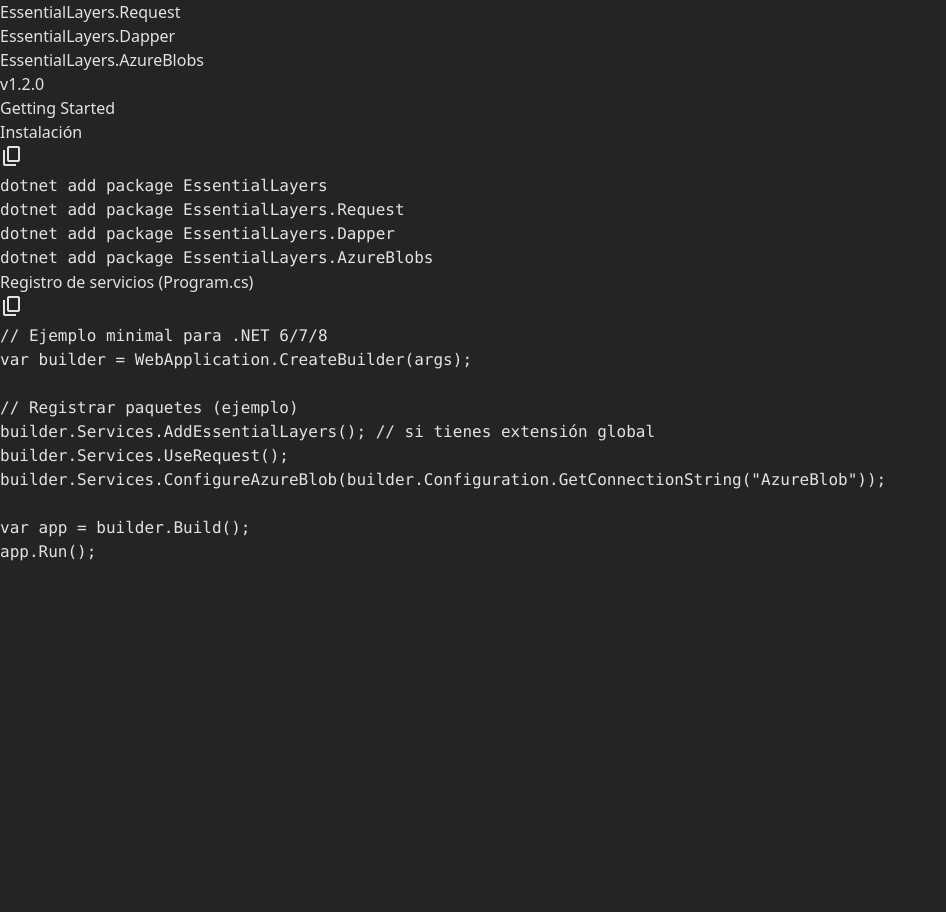
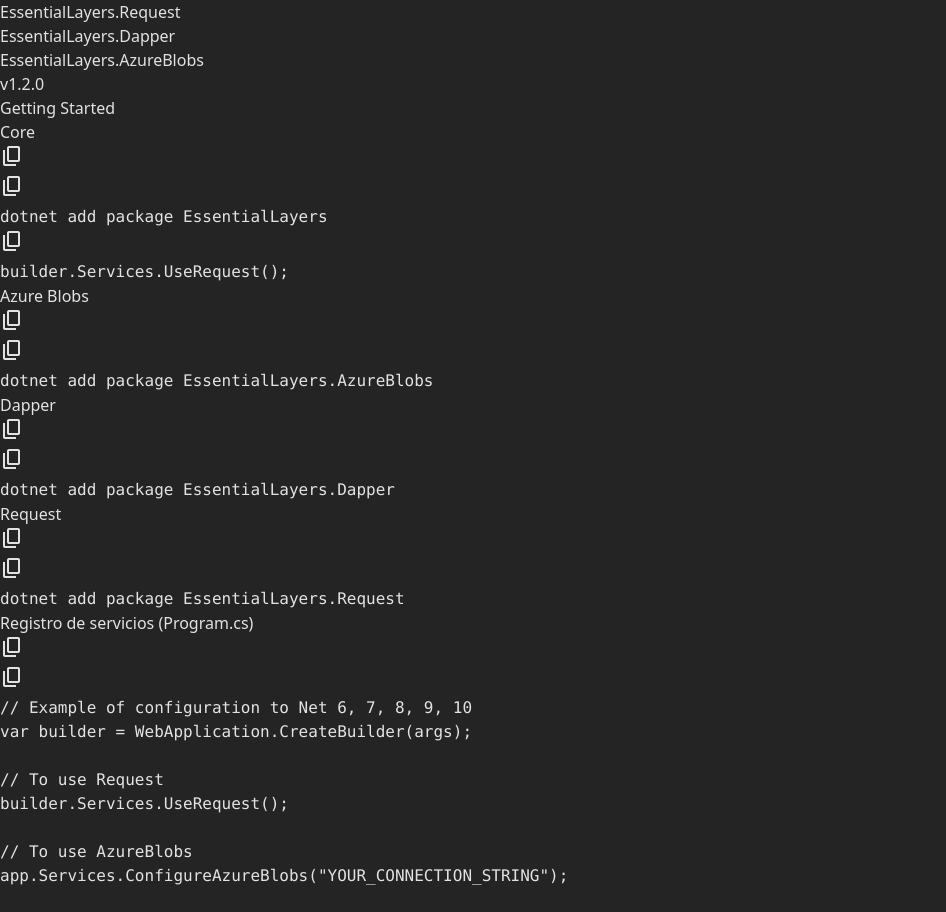
Before and after one commit to msotodev/essential-layers, a React (Vite) app: page /docs/getting-started in a window 1280 px wide. Shown: the part 1200-2112 px from the top of the page, without its empty margins (0-946 px from the left). Before the commit the page ends 1764 px from the top, so only its background shows below. Built offline with nearby package versions, Linux system fonts and the light colour scheme; the HTML template or start-up script is replaced by a standard one; a web font is replaced by a local one.

Commit message:
Asbtraction and new component creation + fixes

```diff
--- /dev/null
+++ b/src/components/Code.tsx
@@ -0,0 +1,33 @@
+import toast from "react-hot-toast";
+import { useClipboard } from "../hooks/useClipboard";
+import Button from "./buttons/Button";
+
+export default function Code(
+    { code, showCopy = true }: CodeProps
+) {
+    const { copied, copy } = useClipboard();
+
+    const handleCopy = async () => {
+        await copy(code);
+
+        toast.success(`Copied successfully!`);
+    }
+
+    return (
+        <pre className="bg-sky-50 dark:bg-gray-900 text-gray-900 dark:text-gray-100 border-[4px] border-sky-100 dark:border-gray-900 rounded overflow-x-auto">
+            <div className="relative">
+                <div className="absolute top-0 right-0">
+                    {showCopy && copied ? <Button iconName="library_add_check" /> : <Button iconName="content_copy" onClick={handleCopy} />}
+                </div>
+                <div className="p-4">
+                    {code}
+                </div>
+            </div>
+        </pre>
+    );
+}
+
+export interface CodeProps {
+    code: string;
+    showCopy?: boolean;
+}
--- a/src/components/CodeExample.tsx
+++ b/src/components/CodeExample.tsx
@@ -1,6 +1,7 @@
 import toast from "react-hot-toast";
 import { useClipboard } from "../hooks/useClipboard";
 import Button from "./buttons/Button";
+import Code from "./Code";
 
 export interface CodeExpampleProps {
     title: string;
@@ -27,9 +28,7 @@
                     copied ? <Button iconName="library_add_check" /> : <Button iconName="content_copy" onClick={handleCopy} />
                 }
             </div>
-            <pre className="bg-sky-50 dark:bg-gray-900 text-gray-900 dark:text-gray-100 p-4 border-[4px] border-sky-100 dark:border-gray-900 rounded overflow-x-auto">
-                {code}
-            </pre>
+            <Code code={code} />
         </section>
     );
 }
--- a/src/components/Layout.tsx
+++ b/src/components/Layout.tsx
@@ -8,7 +8,7 @@
 
 export default function Layout({ children }: LayoutProps) {
     return (
-        <div className="min-h-screen flex flex-col bg-gray-50 dark:bg-gray-800">
+        <div className="flex flex-col bg-gray-50 dark:bg-gray-800 min-h-[800px] overflow-y-auto">
             <Navbar />
             <div className="flex flex-1">
                 <aside className="w-72 hidden md:block bg-white dark:bg-gray-800 border-r dark:border-gray-900">
--- /dev/null
+++ b/src/components/Typo.tsx
@@ -0,0 +1,18 @@
+export function Typo(
+    { children, type }: TypoProps
+) {
+    if (type == "paragraph") return (
+        <p>{children}</p>
+    );
+
+    return (
+        <h2 className={`${type == "title" ? "text-3xl" : "text-2xl"} font-semibold`}>{children}</h2>
+    );
+}
+
+export interface TypoProps {
+    children: React.ReactElement | string;
+    type: TypoType;
+}
+
+export type TypoType = "title" | "subtitle" | "paragraph";
--- a/src/components/buttons/Button.tsx
+++ b/src/components/buttons/Button.tsx
@@ -69,10 +69,10 @@
 
 export function ColorClass(colorType: ColorType) {
     switch (colorType) {
-        case "light": return `hover:bg-gray-900 hover:text-white`;
+        case "light": return `hover:bg-gray-100 dark:hover:bg-gray-900`;
         case "primary": return `bg-gray-900 text-white hover:bg-gray-800`;
         case "primary-outline": return `bg-transparent text-gray-900 border border-gray-900 hover:bg-blue-100`;
-        default: return `hover:bg-gray-900 hover:text-white`;
+        default: return `hover:bg-gray-100 dark:hover:bg-gray-900`;
     }
 }
 
--- a/src/pages/Home.tsx
+++ b/src/pages/Home.tsx
@@ -47,7 +47,7 @@
 ) {
     return (
         <div className={`flex ${iconName && "gap-2"} dark:bg-gray-900 bg-blue-100 border-[1px] border-blue-200 dark:border-gray-900 p-4 rounded shadow hover:shadow-md`}>
-                <Icon iconName={iconName} className="text-gray-50/50" />
+            <Icon iconName={iconName} className="dark:text-gray-50/50" />
             <Link to="/docs/essential-layers-azure-blobs">
                 <h3 className="font-semibold">{titile}</h3>
                 <p className="text-sm mt-2">{description}</p>
--- a/src/pages/docs/EssentialLayersAzureBlobs.tsx
+++ b/src/pages/docs/EssentialLayersAzureBlobs.tsx
@@ -1,16 +1,28 @@
+import Code from "../../components/Code";
 import CodeExpample from "../../components/CodeExample";
+import { Typo } from "../../components/Typo";
+import { AZURE_BLOBS_DEFINITIONS, AZURE_BLOBS_UPLOAD } from "../../utils/constant";
 
 export default function EssentialLayersAzureBlobs() {
     return (
         <div className="space-y-6 dark:text-white text-gray-700">
-            <h2 className="text-3xl font-semibold">EssentialLayers.AzureBlobs</h2>
+            <Typo type="title">EssentialLayers.AzureBlobs</Typo>
 
-            <p>Wrapper sobre Azure.Storage.Blobs para subir/descargar/listar blobs fácilmente.</p>
+            <Typo type="paragraph">
+                <p>
+                    This interface defines a service for performing common operations on <strong>Azure Blob Storage</strong>, such as uploading, downloading, deleting, and listing blob items.
+                    All responses are wrapped in ResultHelper&lt;T&gt; to provide consistent error and success handling.
+                </p>
+            </Typo>
 
-            <CodeExpample title="Ejemplos"
-                code={`await _blobService.UploadAsync("container", "file.png", stream);
-var files = await _blobService.ListAsync("container");
-var stream = await _blobService.DownloadAsync("container", "file.png");`} />
+            <Typo children="Definitions" type="subtitle" />
+
+            <Code code={AZURE_BLOBS_DEFINITIONS} />
+
+            <Typo children="Examples" type="subtitle" />
+
+            <CodeExpample title="Upload"
+                code={AZURE_BLOBS_UPLOAD} />
         </div>
     );
 }
--- a/src/pages/docs/EssentialLayersCore.tsx
+++ b/src/pages/docs/EssentialLayersCore.tsx
@@ -1,9 +1,10 @@
 import CodeExpample from "../../components/CodeExample";
+import { Typo } from "../../components/Typo";
 
 export default function EssentialLayersCore() {
     return (
         <div className="space-y-6 dark:text-white text-gray-700">
-            <h2 className="text-3xl font-semibold">EssentialLayers (Core)</h2>
+            <Typo children="EssentialLayers (Core)" type="title" />
 
             <p>
                 Paquete base con helpers, extensiones y el patrón `Result` para
--- a/src/pages/docs/EssentialLayersDapper.tsx
+++ b/src/pages/docs/EssentialLayersDapper.tsx
@@ -1,9 +1,10 @@
 import CodeExpample from "../../components/CodeExample";
+import { Typo } from "../../components/Typo";
 
 export default function EssentialLayersDapper() {
     return (
         <div className="space-y-6 dark:text-white text-gray-700">
-            <h2 className="text-3xl font-semibold">EssentialLayers.Dapper</h2>
+            <Typo children="EssentialLayers.Dapper" type="title" />
 
             <p>
                 Wrapper que une Dapper + Microsoft.Data.SqlClient para ejecutar stored
--- a/src/pages/docs/EssentialLayersRequest.tsx
+++ b/src/pages/docs/EssentialLayersRequest.tsx
@@ -1,9 +1,10 @@
 import CodeExpample from "../../components/CodeExample";
+import { Typo } from "../../components/Typo";
 
 export default function EssentialLayersRequest() {
     return (
         <div className="space-y-6 dark:text-white text-gray-700">
-            <h2 className="text-3xl font-semibold">EssentialLayers.Request</h2>
+            <Typo children="EssentialLayers.Request" type="title" />
 
             <p>Wrapper sobre HttpClient con tres modos de uso: <b>IHttpService</b>, <b>IHttpRequest</b> e <b>IHttpFactory</b>.</p>
 
--- a/src/pages/docs/GettingStarted.tsx
+++ b/src/pages/docs/GettingStarted.tsx
@@ -1,27 +1,29 @@
+import Code from "../../components/Code";
 import CodeExample from "../../components/CodeExample";
+import { Typo } from "../../components/Typo";
+import { GETTING_STARTED_AZURE_BLOBS, GETTING_STARTED_CONFIGURE_REQUEST, GETTING_STARTED_CORE, GETTING_STARTED_DAPPER, GETTING_STARTED_REQUEST, GETTING_STARTED_SERVICE_REGISTER } from "../../utils/constant";
 
 export default function GettingStarted() {
     return (
         <div className="space-y-6 dark:text-white text-gray-700">
-            <h2 className="text-3xl font-semibold">Getting Started</h2>
+            <Typo children="Getting Started" type="title" />
 
-            <CodeExample title="Instalación"
-                code={`dotnet add package EssentialLayers
-dotnet add package EssentialLayers.Request
-dotnet add package EssentialLayers.Dapper
-dotnet add package EssentialLayers.AzureBlobs`} />
+            <CodeExample title="Core"
+                code={GETTING_STARTED_CORE} />
+
+            <Code code={GETTING_STARTED_CONFIGURE_REQUEST} />
+
+            <CodeExample title="Azure Blobs"
+                code={GETTING_STARTED_AZURE_BLOBS} />
+
+            <CodeExample title="Dapper"
+                code={GETTING_STARTED_DAPPER} />
+
+            <CodeExample title="Request"
+                code={GETTING_STARTED_REQUEST} />
 
             <CodeExample title="Registro de servicios (Program.cs)"
-                code={`// Ejemplo minimal para .NET 6/7/8
-var builder = WebApplication.CreateBuilder(args);
-
-// Registrar paquetes (ejemplo)
-builder.Services.AddEssentialLayers(); // si tienes extensión global
-builder.Services.UseRequest();
-builder.Services.ConfigureAzureBlob(builder.Configuration.GetConnectionString("AzureBlob"));
-
-var app = builder.Build();
-app.Run();`} />
+                code={GETTING_STARTED_SERVICE_REGISTER} />
         </div>
     );
 }
--- /dev/null
+++ b/src/utils/constant.ts
@@ -0,0 +1,48 @@
+export const GETTING_STARTED_CORE = `dotnet add package EssentialLayers`;
+
+export const GETTING_STARTED_REQUEST = `dotnet add package EssentialLayers.Request`;
+
+export const GETTING_STARTED_DAPPER = `dotnet add package EssentialLayers.Dapper`;
+
+export const GETTING_STARTED_AZURE_BLOBS = `dotnet add package EssentialLayers.AzureBlobs`;
+
+export const GETTING_STARTED_CONFIGURE_REQUEST = `builder.Services.UseRequest();`;
+
+export const GETTING_STARTED_SERVICE_REGISTER = `// Example of configuration to Net 6, 7, 8, 9, 10
+var builder = WebApplication.CreateBuilder(args);
+
+// To use Request
+builder.Services.UseRequest();
+
+// To use AzureBlobs
+app.Services.ConfigureAzureBlobs("YOUR_CONNECTION_STRING");
+
+`;
+
+export const AZURE_BLOBS_UPLOAD = `await _blobService.UploadAsync("container", "file.png", stream);
+var files = await _blobService.ListAsync("container");
+var stream = await _blobService.DownloadAsync("container", "file.png");`;
+
+export const AZURE_BLOBS_DEFINITIONS = `Task<ResultHelper<string>> UploadFileAsync(
+    string fileName, string container, byte[] bytes
+);
+
+ResultHelper<string> GetUrlFile(
+    string filepath, string container
+);
+
+Task<ResultHelper<string>> DownloadFileAsync(
+    string filepath, string container
+);
+
+Task<ResultHelper<byte[]>> DownloadBytesAsync(
+    string filepath, string container
+);
+
+Task<ResultHelper<bool>> DeleteFileAsync(
+    string filepath, string container
+);
+
+Task<ResultHelper<HashSet<BlobItem>>> ListContainersAsync(
+    string container, string prefix
+);`;
```
